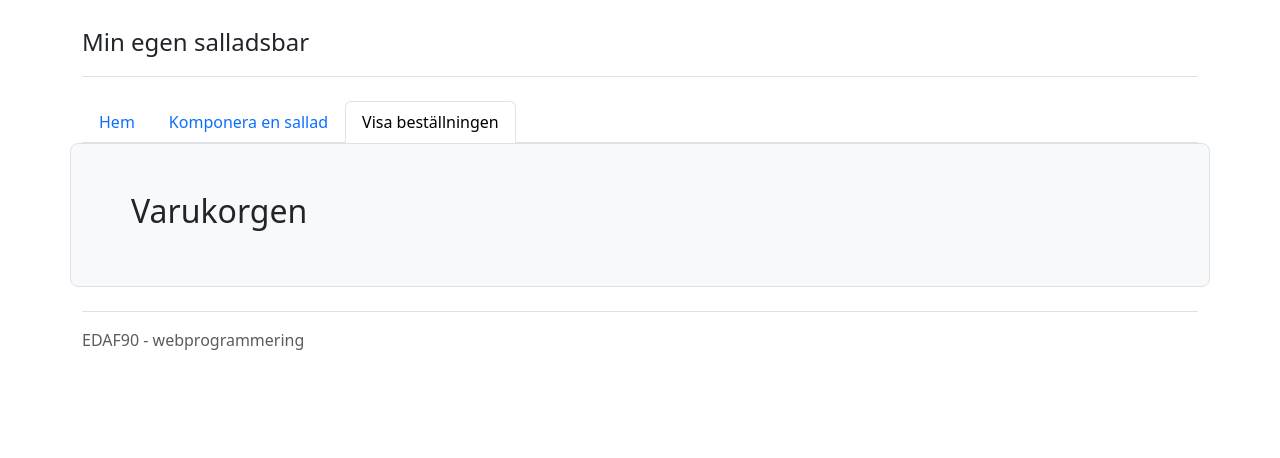
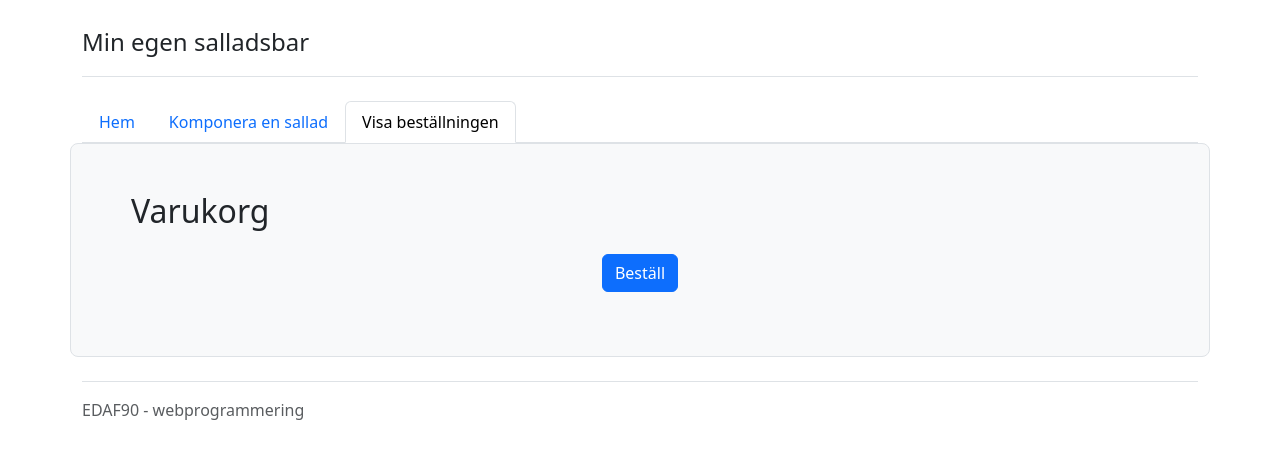
Before and after one commit to PhilipJanson/EDAF90-lab2, a React (Create React App) app: page /view-order in a window 1280 px wide. Shown: the top 458 px of the page. Built offline with nearby package versions, Linux system fonts and the light colour scheme.

Commit message:
ViewOrder fetch and toasts

```diff
--- a/package.json
+++ b/package.json
@@ -10,6 +10,7 @@
     "bootstrap": "^5.3.2",
     "bootstrap-alerts": "^1.2.2",
     "react": "^18.2.0",
+    "react-bootstrap-toasts": "^0.2.0",
     "react-dom": "^18.2.0",
     "react-router-dom": "^6.16.0",
     "react-scripts": "5.0.1",
--- a/src/ComposeSalad.js
+++ b/src/ComposeSalad.js
@@ -84,7 +84,7 @@ function ComposeSalad() {
           value={dressing}
           onChange={setDressing}
         />
-        <input type="submit" className="btn btn-primary" value="Beställ" />
+        <input type="submit" className="btn btn-primary" value="Lägg till" />
       </form>
     </div>
   );
--- a/src/ViewOrder.js
+++ b/src/ViewOrder.js
@@ -1,6 +1,91 @@
+import { useState } from "react";
 import { useOutletContext, useParams, Outlet } from "react-router-dom";
+import Toast from "react-bootstrap/Toast";
 
-function Confirm() {
+function ViewOrder() {
+  const salads = useOutletContext().salads;
+  const addSalad = useOutletContext().addSalad;
+  const [responseData, setResponseData] = useState({});
+  const [show, toggle] = useState(false);
+
+  async function handleSubmit() {
+    const data = [];
+    salads.forEach((salad) => data.push(Object.keys(salad.ingredients)));
+
+    if (data.length === 0) {
+      return null;
+    }
+
+    await fetch("http://localhost:8080/orders/", {
+      method: "POST",
+      headers: {
+        "Content-Type": "application/json",
+      },
+      body: JSON.stringify(data),
+    })
+      .then((response) => response.json())
+      .then((json) => {
+        setResponseData(json);
+        toggle(true);
+        addSalad([]);
+      });
+  }
+
+  return (
+    <>
+      <div className="row h-200 p-5 bg-light border rounded-3">
+        <Outlet context={{ salads: salads }}></Outlet>
+        <h2>Varukorg</h2>
+        <ul className="list-group">
+          {salads.map((salad) => (
+            <li key={salad.uuid} className="list-group-item">
+              {salad.getDisplayString()}
+            </li>
+          ))}
+        </ul>
+        <div className="container text-center p-3">
+          <button onClick={handleSubmit} className="btn btn-primary">
+            Beställ
+          </button>
+        </div>
+      </div>
+      <OrderToast responseData={responseData} show={show} toggle={toggle} />
+    </>
+  );
+}
+
+function OrderToast({ responseData, show, toggle }) {
+  if (JSON.stringify(responseData) === "{}") {
+    return null;
+  }
+
+  return (
+    <div className="toast-container position-fixed bottom-0 end-0 p-3">
+      <Toast
+        show={show}
+        onClose={() => {
+          toggle(!show);
+        }}
+      >
+        <Toast.Header>
+          <strong className="me-auto">Order placerad</strong>
+          <small>{responseData.timestamp}</small>
+        </Toast.Header>
+        <Toast.Body>
+          <small>Status: {responseData.status}</small>
+          <br />
+          <small>Ordernummer: {responseData.uuid}</small>
+          <br />
+          <small>Antal sallader: {responseData.order.length}</small>
+          <br />
+          <small>Pris: {responseData.price} kr</small>
+        </Toast.Body>
+      </Toast>
+    </div>
+  );
+}
+
+function ConfirmAlert() {
   const salads = useOutletContext().salads;
   const uuid = useParams().uuid;
   const salad = salads.find((salad) => salad.uuid === uuid);
@@ -11,7 +96,10 @@ function Confirm() {
 
   return (
     <>
-      <div className="alert alert-success alter-dismissable fade show" role="alert">
+      <div
+        className="alert alert-success alter-dismissable fade show"
+        role="alert"
+      >
         En sallad har lagts till i varukorgen: {salad.getDisplayString()}
         <button type="button" className="close" data-dismiss="alert">
           <span aria-hidden="true">&times;</span>
@@ -21,22 +109,4 @@ function Confirm() {
   );
 }
 
-function ViewOrder() {
-  const salads = useOutletContext().salads;
-
-  return (
-    <div className="row h-200 p-5 bg-light border rounded-3">
-      <Outlet context={{salads: salads}}></Outlet>
-      <h2>Varukorgen</h2>
-      <ul className="list-group">
-        {salads.map((salad) => (
-          <li key={salad.uuid} className="list-group-item">
-            {salad.getDisplayString()}
-          </li>
-        ))}
-      </ul>
-    </div>
-  );
-}
-
-export { ViewOrder, Confirm };
+export { ViewOrder, ConfirmAlert };
--- a/src/router.js
+++ b/src/router.js
@@ -2,7 +2,7 @@ import { createBrowserRouter } from "react-router-dom";
 import App from "./App";
 import ErrorPage from "./error";
 import ComposeSalad from "./ComposeSalad";
-import { ViewOrder, Confirm } from "./ViewOrder";
+import { ViewOrder, ConfirmAlert } from "./ViewOrder";
 import Index from "./index.js";
 
 const router = createBrowserRouter([
@@ -25,7 +25,7 @@ const router = createBrowserRouter([
         children: [
           {
             path: "confirm/:uuid",
-            element: <Confirm />,
+            element: <ConfirmAlert />,
           },
         ],
       },
```
Also changed, not shown: 1 other file (tests, documents, lock files or other folders).
